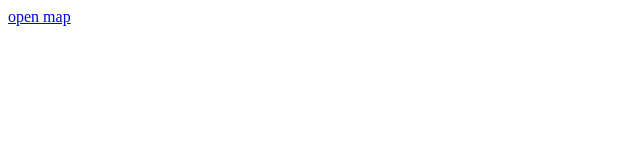
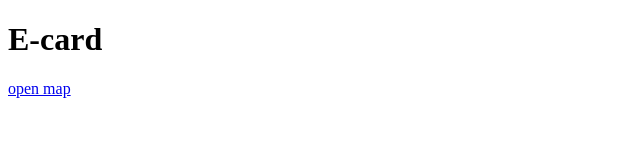
Before and after one commit to zahidyew/e_card, a website: page dist/index.html in a window 1280 px wide. Shown: the whole page, without its empty margins (0-640 px from the left). Drawn offline with Linux system fonts and the light colour scheme.

Commit message:
second commit

```diff
--- a/dist/index.html
+++ b/dist/index.html
@@ -7,6 +7,7 @@
    <title>eCard</title>
 </head>
 <body>
+   <h1>E-card</h1>
    <a href="http://maps.google.com/maps?daddr=71,Lorong Kuala Menggatal 11, 88400 Kota Kinabalu, Sabah">open map</a>
    <!-- <a href="geo:6.0588778,116.152091">open map</a> -->
 </body>
```
